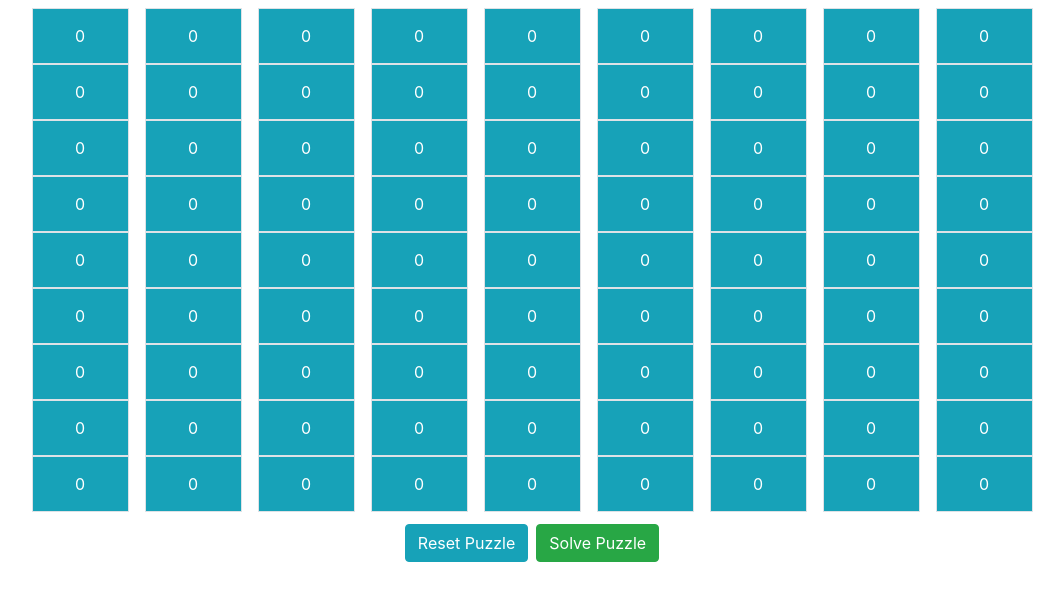
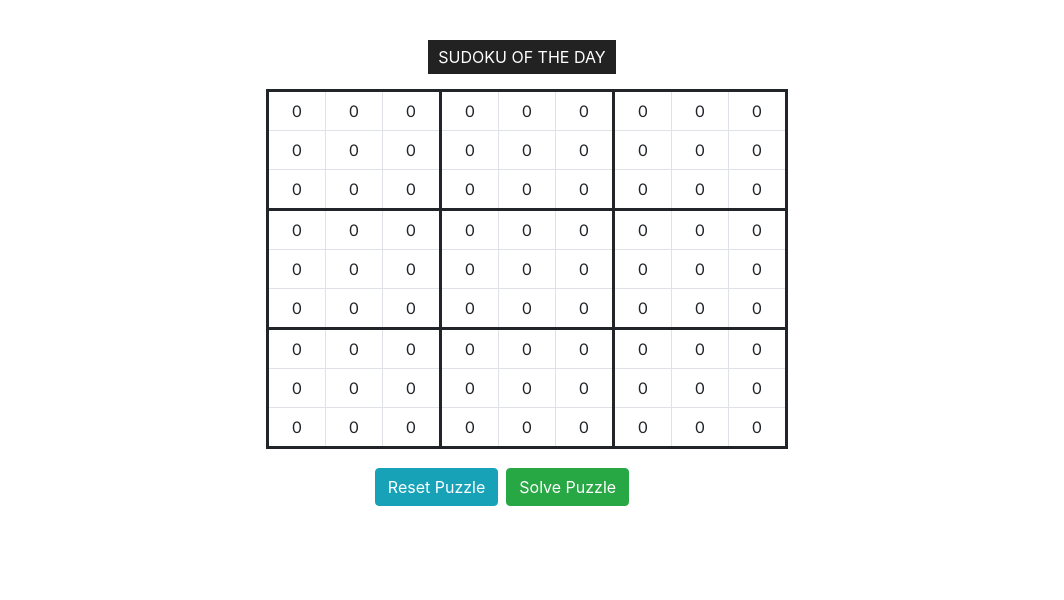
Before and after one commit to Rahul365/sudoku-solver-app, a React (Create React App) app: page / in a window 1280 px wide. Shown: the top 600 px of the page, without its empty margins (108-1172 px from the left). Built offline with nearby package versions, Linux system fonts and the light colour scheme.

Commit message:
Grid UI changed

```diff
--- a/src/components/grid.jsx
+++ b/src/components/grid.jsx
@@ -42,20 +42,7 @@ class GRID extends Component {
     }
     this.setState({ board: grid, userEntered: mark, unsolved: true });
   };
-  /**This method handle Incrementing the value of cell from 1 to 9
-   * 0->cell is not filled
-   * (1-9)->only values cell can keep
-   */
-  handleIncr = (cell) => {
-    // console.log(cell);
-    var a = this.state.board;
-    var mark = this.state.userEntered;
-    a[cell.r][cell.c].v = (a[cell.r][cell.c].v + 1) % 10;
-    if (this.state.unsolved === true) {
-      mark[cell.r][cell.c] = a[cell.r][cell.c].v === 0 ? false : true; //mark this cell as userEntered
-    }
-    this.setState({ board: a, userEntered: mark });
-  };
+
 
   notifyError = () => {
     if (this.validateSudoku(this.state.board) === false) {
@@ -71,34 +58,37 @@ class GRID extends Component {
     var row = event.target.dataset.rw;
     var col = event.target.dataset.cl;
     var new_val = event.target.value;
-    // console.log(row + " " + col + " "+ new_val);
     var a = this.state.board;
     var mark = this.state.userEntered;
+    if(LOG===1)
+    console.log(row + " " + col + " "+ new_val + " " + mark[row][col] );
     a[row][col].v = new_val;
     if (this.state.unsolved === true) {
-      mark[row][col] = a[row][col].v === 0 ? false : true; //mark this cell as userEntered
+       mark[row][col] = (new_val >= 1 && new_val<=9)? true : false; //mark this cell as userEntered
     }
-
+    if(LOG===1)
+    console.log(row + " " + col + " "+ new_val + " " + mark[row][col] );
     event.target.value = new_val; //we update the value the target value to new value here
     this.setState({ board: a, userEntered: mark });
   };
 
   updateValueOnFocus = (event) => {
-    //when object gets focus
-    // console.log("onFocus called " + event.target.dataset);
     /**
+     * when object gets focus
+     * console.log("onFocus called " + event.target.dataset);
      * Store the previous value of the element in data-value and reset the value of the element
      */
-    event.target.dataset.value = event.target.value;
-    event.target.value = "";
+    event.target.dataset.value = Number(event.target.value);
+    event.target.value = '';
   };
 
   updateValueOnBlur = (event) => {
-    //when object loses focus
-    // console.log("onBlur called " + event.target.dataset);
-    //If there is now new value inputted and the elemen loses focus then we restore the previous value for it
-    if (event.target.value === "") {
-      event.target.value = event.target.dataset.value;
+    /**when object loses focus
+     * console.log("onBlur called " + event.target.dataset.value + "  "+ event.target.value);
+     *  If there is now new value inputted and the elemen loses focus then we restore the previous value for it
+    */
+     if (event.target.value === '') {
+      event.target.value = Number(event.target.dataset.value);
     }
   };
 
@@ -107,22 +97,33 @@ class GRID extends Component {
     var self = this;
     // console.log(self);
     // console.log(self.state.board);
+    /**To add borders betweem 3*3 blocks use colgroup*/
     return (
       <React.Fragment>
-        <div id="grid" className="nav justify-content-center bg-white">
+        <div>
+        <span>SUDOKU OF THE DAY</span>
+        </div>
+        <table id="grid" align="center">
+          <colgroup><col /><col /><col /></colgroup>
+          <colgroup><col /><col /><col /></colgroup>
+          <colgroup><col /><col /><col /></colgroup>
           {
             // IMIF->rows
             (function () {
               // console.log(self);
+              var blocks = new Array(0);
+              var blocknum = 0;
+              for (var rownum = 0; rownum < board.length; rownum += 3) {
+                  ++blocknum;
+                  var blockId = blocknum+" "+ rownum;
                   var rows = new Array(0);
-              for (var i = 0; i < board.length; ++i) {
+                  for (var i = rownum; i < rownum + 3; ++i) {
                     var row = "r" + (i + 1);
                     // console.log(row);
                     rows.push(
-                  <div
+                      <tr
                         id={row}
                         key={row}
-                    className="d-inline-block p-2 m-0.2   text-white"
                       >
                         {
                           // IMIF->columns
@@ -132,23 +133,21 @@ class GRID extends Component {
                             for (var cid = 0; cid < board[rid].length; ++cid) {
                               var col = rid + "" + cid;
                               // console.log(col);
-                          //<button className={classesBtn} onClick={() => self.handleIncr(cell)}>{val}</button>
-
                               let cell = self.state.board[rid][cid];
                               var val = self.state.board[rid][cid].v;
-                          let classesBtn = "btn text-white";
+                              let classesBtn = "btn text-black";
                               let classesCell =
-                            "border border-black text-white p-2 m-0.2 " +
+                                "border border-black  text-black bg-" +
                                 (self.state.userEntered[rid][cid] === true
-                              ? "bg-dark"
-                              : "bg-info");
+                                  ? "warning"
+                                  : "white");
 
                               cols.push(
-                            <div id={col} key={col} className={classesCell}>
+                                <td id={col} key={col} className={classesCell}>
                                   <input
+                                    className={classesBtn}
                                     size="1"
                                     key={cell}
-                                className={classesBtn}
                                     onChange={self.updateValueOnChange}
                                     onFocus={self.updateValueOnFocus}
                                     onBlur={self.updateValueOnBlur}
@@ -160,19 +159,21 @@ class GRID extends Component {
                                     max="9"
                                     placeholder="0"
                                   />
-                            </div>
+                                </td>
                               );
                             }
                             return cols;
                           })(i)
                         }
-                  </div>
+                      </tr>
                     );
                   }
-              return rows;
+                  blocks.push(<tbody id={blockId} key={blockId} >{rows}</tbody>);
+              }
+              return blocks;
             })()
           }
-        </div>
+        </table>
       </React.Fragment>
     );
   }
@@ -211,6 +212,7 @@ class GRID extends Component {
         if (val < 0 || val > 9) return 0;
       }
     }
+    // console.log(grid);
     return 1;
   }
 
@@ -302,7 +304,7 @@ class GRID extends Component {
     }
     var next_row;
     var next_col;
-    if (grid[row][col].v === 0) {
+    if (Number(grid[row][col].v) === 0) {
       // console.log("Yes");
       for (var val = 1; val <= 9; ++val) {
         grid[row][col].v = val;
@@ -332,17 +334,15 @@ class GRID extends Component {
     var grid = this.state.board;
     var ok_fill = this.fillGrid(grid, 0, 0, grid.length) === true ? 1 : 0;
     var ok_grid = this.validateSudoku(grid) === true ? 1 : 0;
-    if (ok_grid === 0 || ok_fill === 0) {
-      // window.alert("Invalid puzzle!");
-      return <span>Invalid Puzzle!</span>;
-    } else {
+    // console.log(grid);
+    if (ok_grid === 1 && ok_fill === 1) {
       if (LOG === 1)
         console.log(
           "Sudoku is " + (ok_fill === true ? "solved" : "Impossible")
         );
       this.setState({ board: grid, unsolved: false });
-    } // console.log(grid);
-    return <span>Puzzle Solved</span>;
+    }
+    // console.log(grid);
     // console.log(this.state.board);
     // console.log("Grid is "+(this.validateSudoku(grid)===true?"valid":"invalid"));
   };
--- a/src/customcss/custom.css
+++ b/src/customcss/custom.css
@@ -6,6 +6,40 @@ input::-webkit-inner-spin-button {
 }
 
 /* Firefox */
-input[type=number] {
+input[type="number"] {
   -moz-appearance: textfield;
 }
+
+table {
+  text-align: center;
+  border-collapse: collapse;
+  font-family: Calibri, sans-serif;
+}
+
+colgroup,
+tbody {
+  border: solid medium;
+}
+
+td {
+  border: solid thin;
+  height: 1.4em;
+  width: 1.4em;
+  text-align: center;
+  padding: 0;
+}
+
+span {
+  background: #222;
+  color: #fff;
+  display: inline-block;
+  /* float:left;  remove */
+  margin: 10px;
+  padding: 5px 10px;
+}
+
+div {
+  text-align: center;
+  margin: 10px 10px 0 0;
+  padding: 5px 10px;
+}
```
Lines whose indentation alone changed are shown as unchanged.
